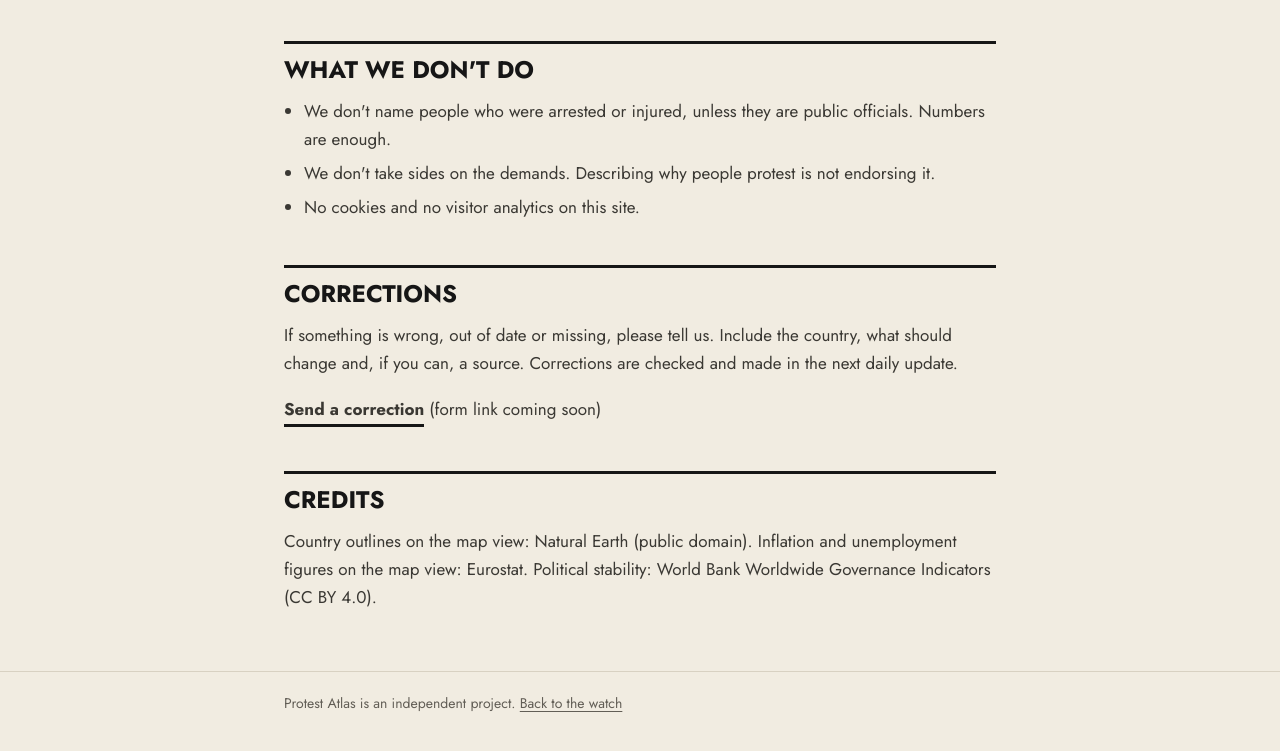
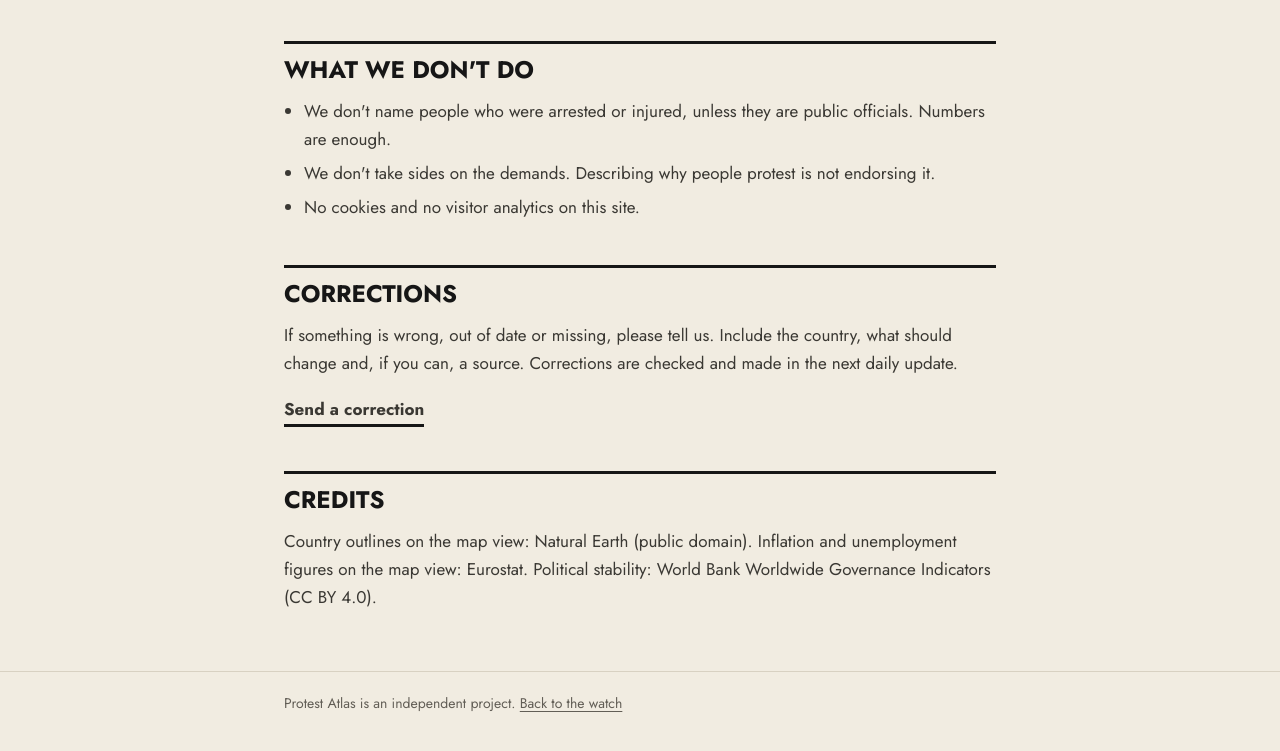
Before and after one commit to Ach-Mich/protest-atlas, a plain HTML site: page about.html in a window 1280 px wide. Shown: the part 1231-1982 px from the top of the page. Drawn offline with Linux system fonts and the light colour scheme.

Commit message:
Link Send a correction to the corrections form
Co-Authored-By: Claude Opus 5.5 <noreply@anthropic.com>

```diff
--- a/about.html
+++ b/about.html
@@ -115,7 +115,7 @@ footer{border-top:1px solid var(--line);margin-top:60px;padding:20px 0 40px;font
 <footer><div class="wrap"><span data-en="Protest Atlas is an independent project." data-fr="Protest Atlas est un projet indépendant.">Protest Atlas is an independent project.</span> <a href="index.html" data-en="Back to the watch" data-fr="Retour au suivi">Back to the watch</a></div></footer>
 <script>
 // Paste your corrections form link here (same value as CORRECTIONS_URL in index.html).
-const CORRECTIONS_URL="";
+const CORRECTIONS_URL="https://docs.google.com/forms/d/e/1FAIpQLSfSF5ZE8HHTLQw7INba5bbociTVHNosyReizALYrBKqi1ztWg/viewform";
 // Same value as ANALYTICS_URL in index.html: keeps the privacy sentence above honest.
 const ANALYTICS_URL="";
 if(ANALYTICS_URL){document.querySelectorAll(".privacy").forEach(li=>li.textContent=li.dataset.on);const g=document.createElement("script");g.async=true;g.src="https://gc.zgo.at/count.js";g.dataset.goatcounter=ANALYTICS_URL;document.head.appendChild(g)}
```
Also changed, not shown: index.html (+1 -1 lines).
